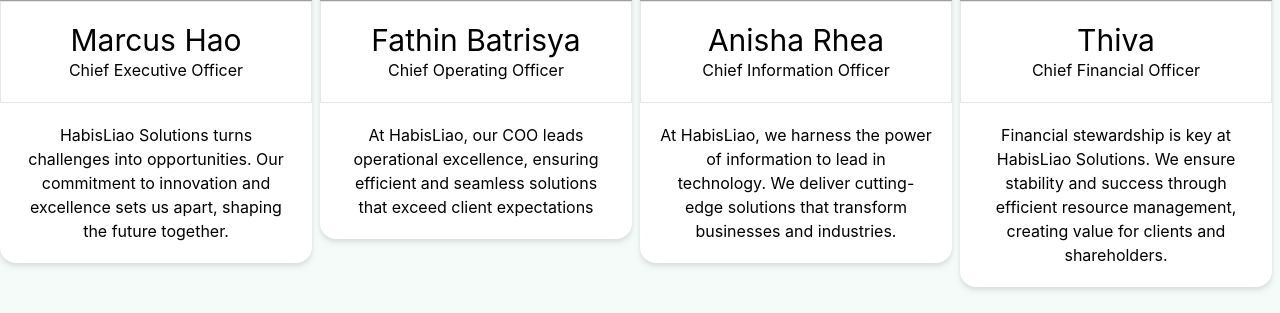
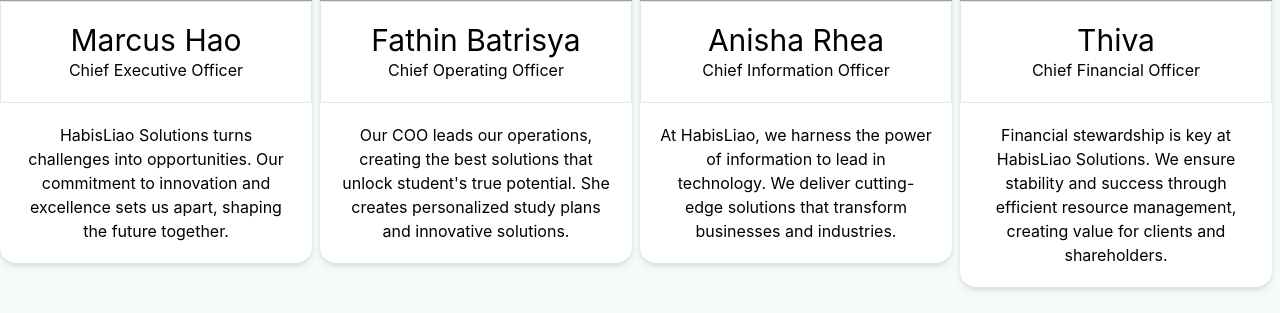
Before and after one commit to marcus-hao/react-company-website, a React (Create React App) app: page /about in a window 1280 px wide. Shown: the part 581-894 px from the top of the page. Built offline with nearby package versions, Linux system fonts and the light colour scheme; grey boxes are pictures that could not be loaded.

Commit message:
quickfix for team member card size

```diff
--- a/src/data/teamMembers.js
+++ b/src/data/teamMembers.js
@@ -12,7 +12,7 @@
     id: 2,
     title: 'Fathin Batrisya',
     position: 'Chief Operating Officer',
-    quote: 'At HabisLiao, our COO leads operational excellence, ensuring efficient and seamless solutions that exceed client expectations',
+    quote: 'Our COO leads our operations, creating the best solutions that unlock student\'s true potential. She creates personalized study plans and innovative solutions.',
     tag: 'COO',
     linkImg:
       'https://i.im.ge/2024/01/07/3UXIT0.Fathin2.png',
```
